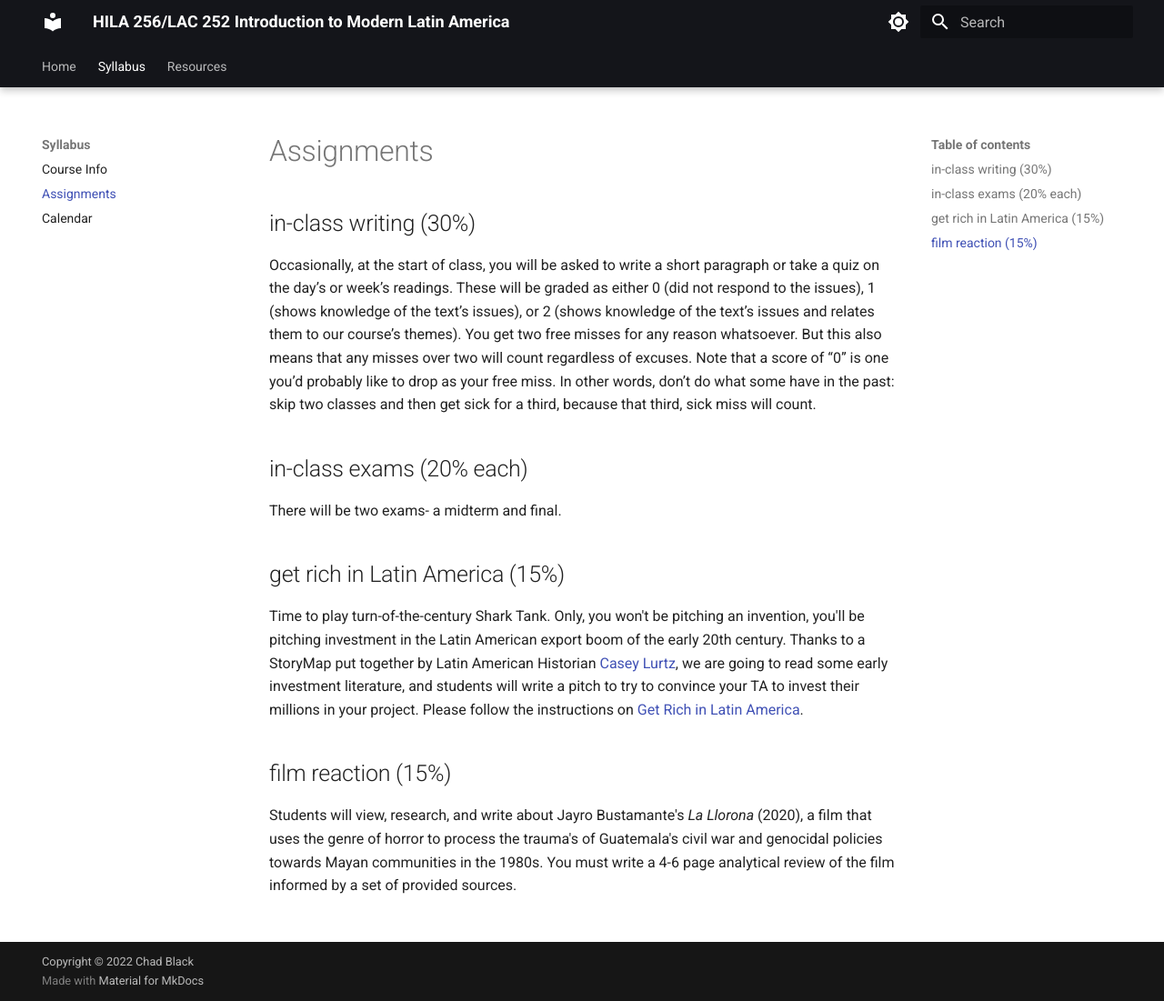
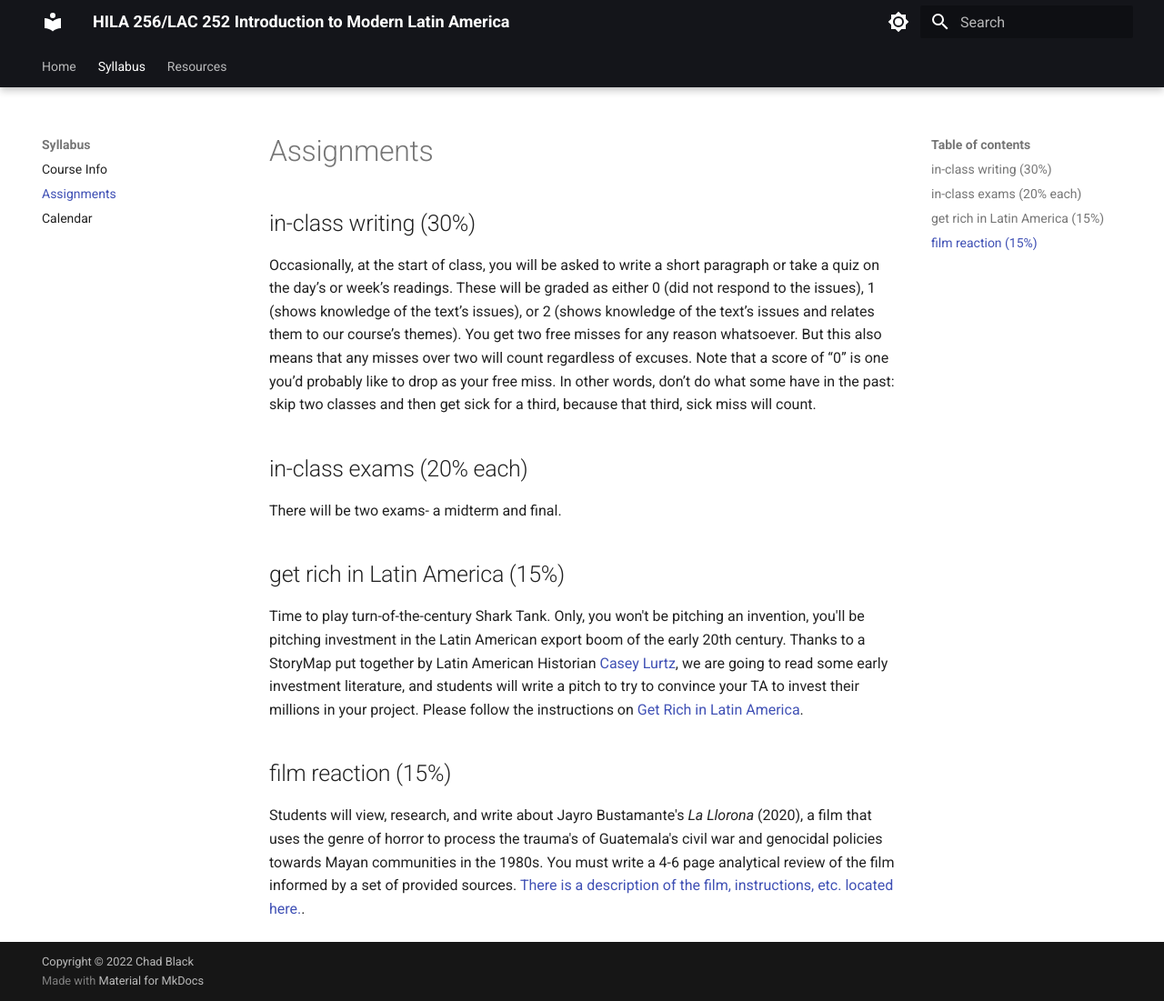
Before and after one commit to chadblack/2023MLA, an MkDocs documentation site: the page built from docs/assignments.md, in a window 1280 px wide and 1101 px high. Shown: the whole window at 91% size. Built offline with MkDocs 1.6.1 and Material for MkDocs 9.7.7, drawn with Linux system fonts in a browser that asks for light colours.

Commit message:
updated film assignment

```diff
--- a/docs/assignments.md
+++ b/docs/assignments.md
@@ -16,4 +16,4 @@ Time to play turn-of-the-century Shark Tank. Only, you won't be pitching an inve
 
 ## film reaction (15%)
 
-Students will view, research, and write about Jayro Bustamante's *La Llorona* (2020), a film that uses the genre of horror to process the trauma's of Guatemala's civil war and genocidal  policies towards Mayan communities in the 1980s. You must write a 4-6 page analytical review of the film informed by a set of provided sources.
+Students will view, research, and write about Jayro Bustamante's *La Llorona* (2020), a film that uses the genre of horror to process the trauma's of Guatemala's civil war and genocidal  policies towards Mayan communities in the 1980s. You must write a 4-6 page analytical review of the film informed by a set of provided sources. [There is a description of the film, instructions, etc. located here.](https://chadblack.net/2023MLA/resources/la%20llorona%20review%20essay/).
```
